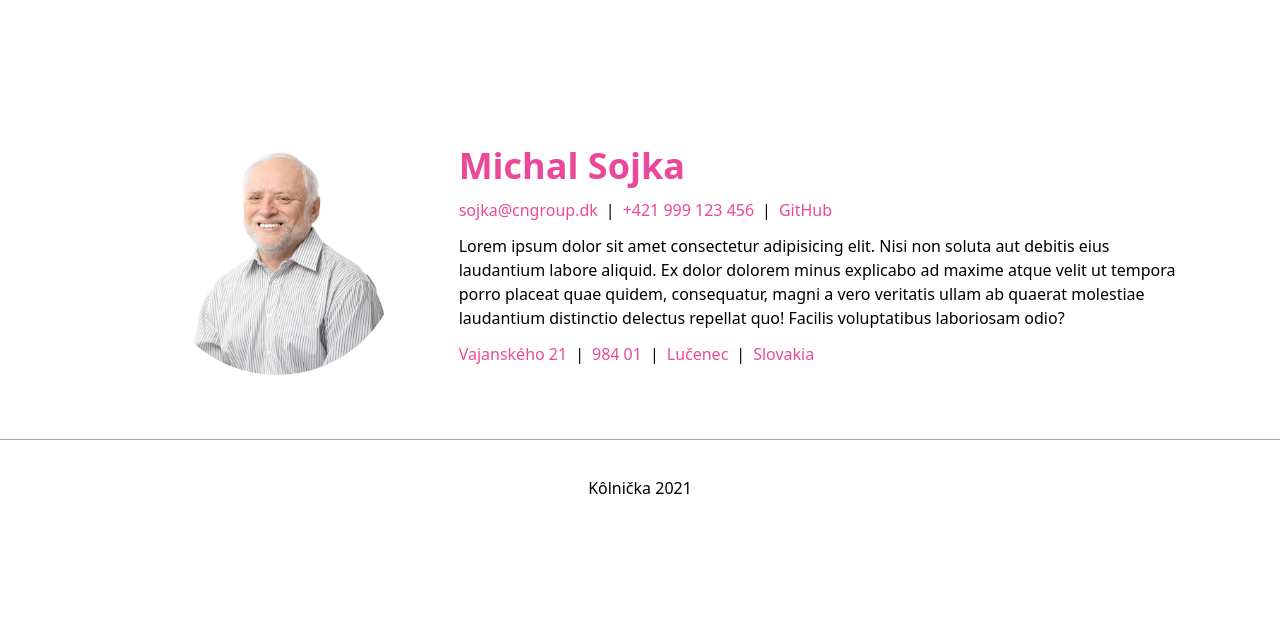
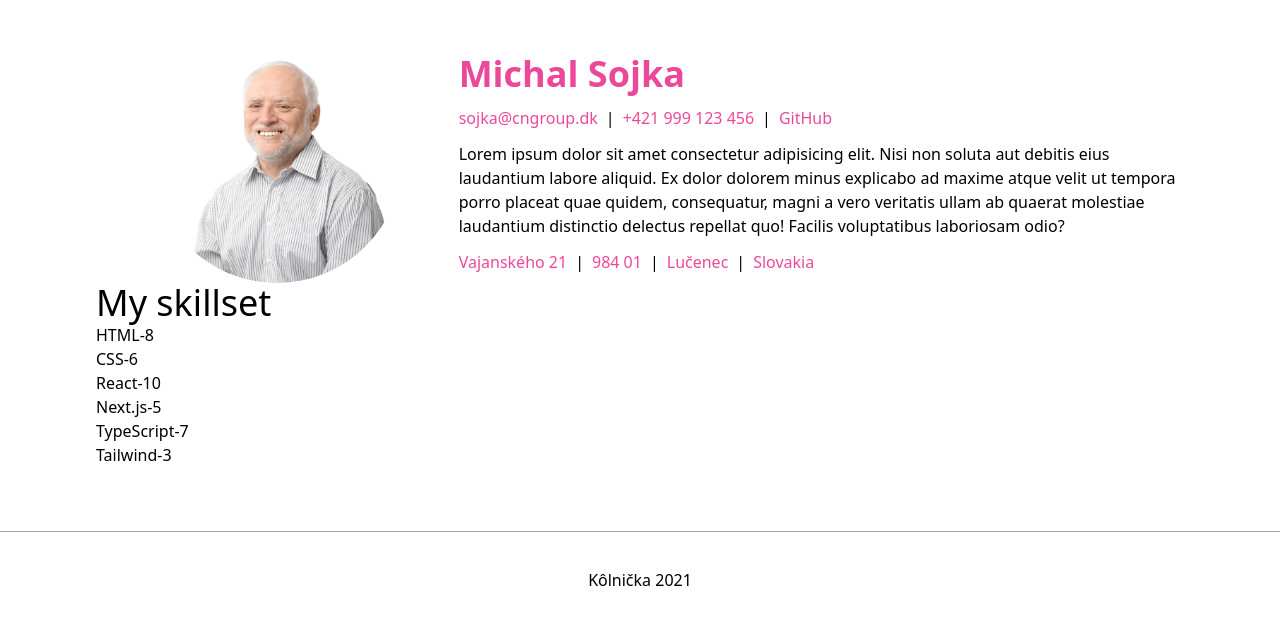
Before and after one commit to bolyesz/kolnicka, a Next.js app: page / in a window 1280 px wide. Shown: the part 102-726 px from the top of the page. Built offline with nearby package versions, Linux system fonts and the light colour scheme.

Commit message:
Checkpoint 4 : Add Skills section markup

```diff
--- /dev/null
+++ b/src/components/SkillItem.tsx
@@ -0,0 +1,11 @@
+import { Skill } from '../types';
+
+type Props = {
+  skill: Skill;
+};
+
+function SkillItem({ skill }: Props) {
+  return <li>{`${skill.name}-${skill.level}`}</li>;
+}
+
+export default SkillItem;
--- a/src/pages/index.tsx
+++ b/src/pages/index.tsx
@@ -1,12 +1,30 @@
 import React from 'react';
+import { GetStaticProps } from 'next';
 
+import Layout from '../components/Layout';
 import Hero from '../sections/Hero';
-import Layout from '../components/Layout';
+import Skills from '../sections/Skills';
+import { Skill } from '../types';
 
-export default function Home() {
+type Props = {
+  skills: Skill[];
+};
+
+export default function Home({ skills }: Props) {
   return (
     <Layout title="Kôlnička">
       <Hero />
+      <Skills skills={skills} />
     </Layout>
   );
 }
+
+export const getStaticProps: GetStaticProps = async () => {
+  const skills = await require('../../data/skills.json');
+
+  return {
+    props: {
+      skills,
+    },
+  };
+};
--- a/src/sections/Skills.tsx
+++ b/src/sections/Skills.tsx
@@ -1,5 +1,23 @@
-function Skills() {
-  return <div />;
+import React from 'react';
+
+import SkillItem from '../components/SkillItem';
+import { Skill } from '../types';
+
+type Props = {
+  skills: Skill[];
+};
+
+function Skills({ skills }: Props) {
+  return (
+    <div>
+      <h2 className="text-4xl">My skillset</h2>
+      <ul>
+        {skills.map((skill) => (
+          <SkillItem key={skill.name} skill={skill} />
+        ))}
+      </ul>
+    </div>
+  );
 }
 
 export default Skills;
```
